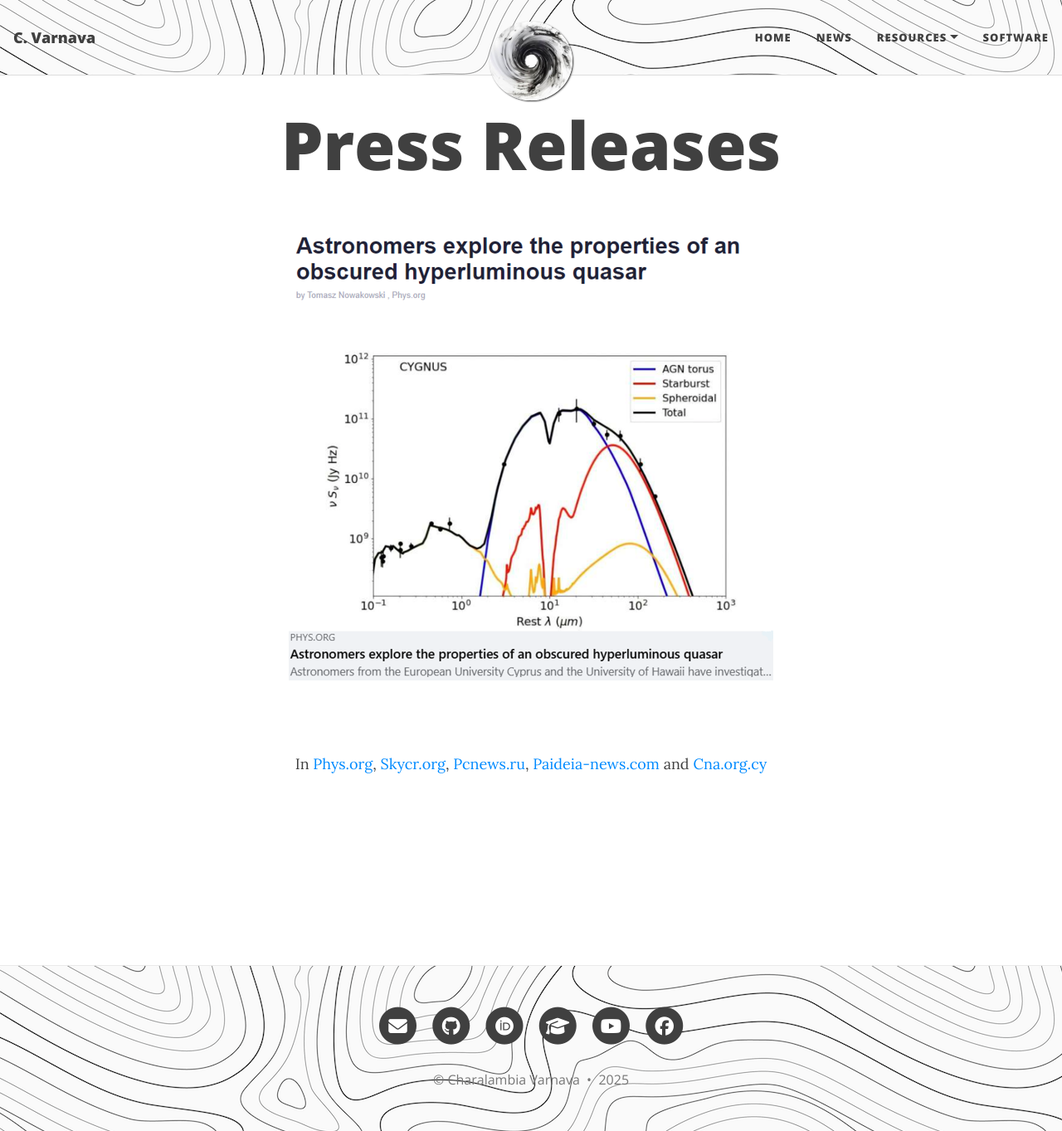
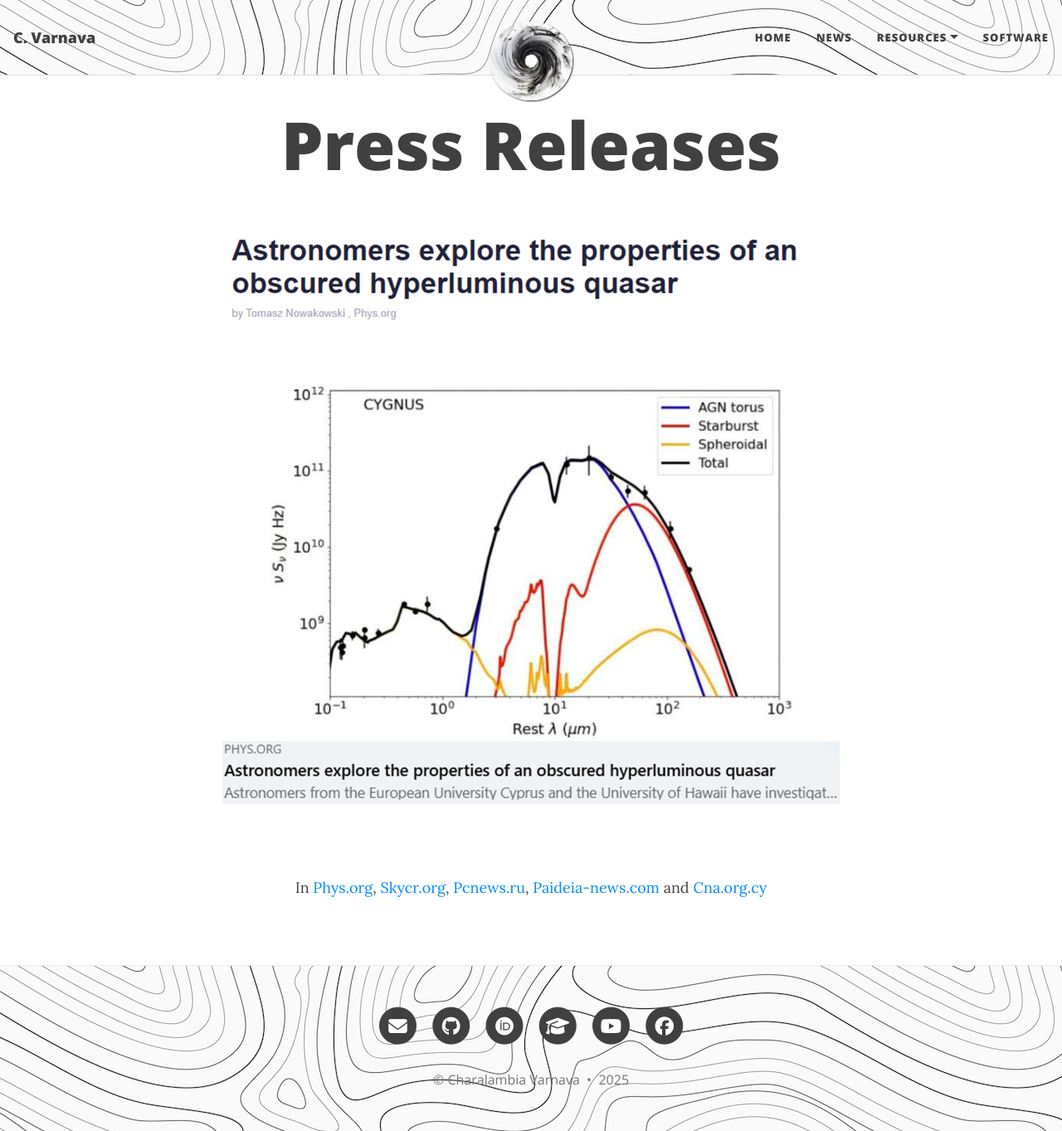
Before and after one commit to ch-var/ch-var.github.io, a Jekyll site: the page built from press_releases.html, in a window 1280 px wide and 1363 px high. Shown: the whole window at 83% size. Built offline with Jekyll 4.4.1, drawn with Linux system fonts in a browser that asks for light colours.

Commit message:
Update press_releases.html

```diff
--- a/press_releases.html
+++ b/press_releases.html
@@ -2,6 +2,24 @@
 layout: page
 title: Press Releases
 ---
+<style>
+  /* Reduce margins of paragraphs on desktop screens */
+  @media (min-width: 768px) {
+    p {
+      margin-left: -100px;  /* Reduce the left margin for paragraphs */
+      margin-right: -100px; /* Reduce the right margin for paragraphs */
+    }
+  }
+
+  /* Keep default margins on mobile screens */
+  @media (max-width: 767px) {
+    p {
+      margin-left: 0;  /* Default left margin for paragraphs */
+      margin-right: 0; /* Default right margin for paragraphs */
+    }
+  }
+</style>
+
 <p align="center">
 <a href="https://phys.org/news/2024-10-astronomers-explore-properties-obscured-hyperluminous.html">
 <img src="/assets/img/press.png" width="80%" height="80%">
```
